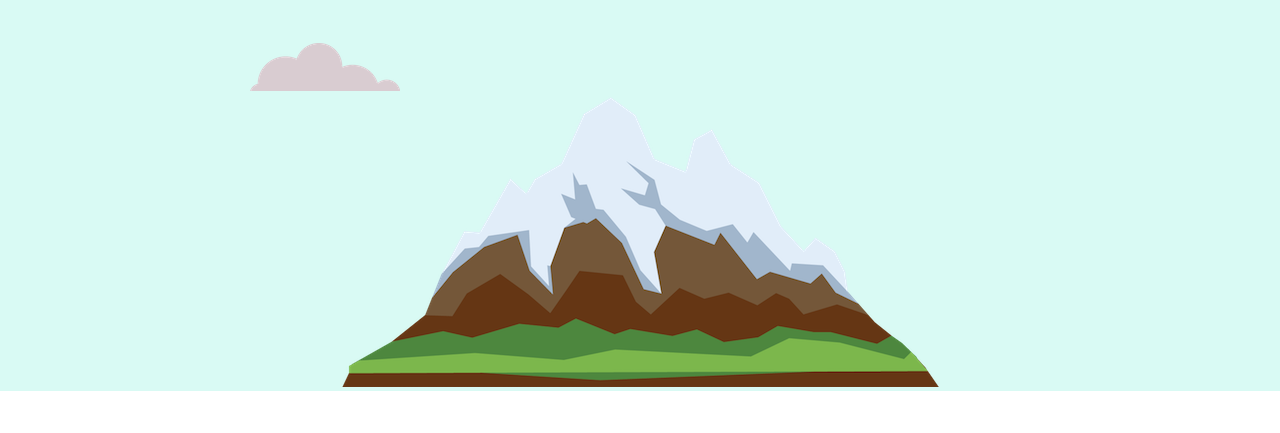
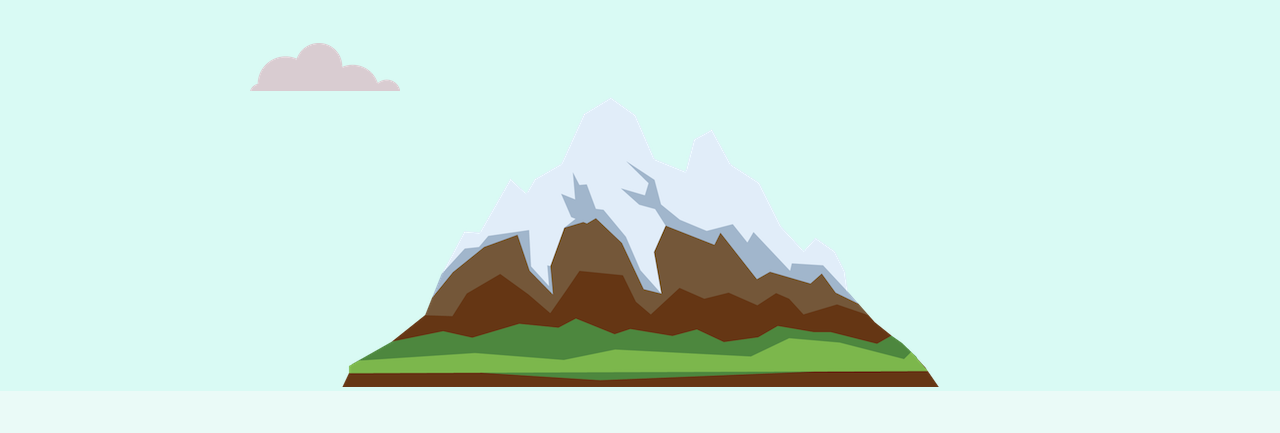
Before and after one commit to Harsh23patil/Personal-Site, a plain HTML site: page index.html in a window 1280 px wide. Shown: the part 367-800 px from the top of the page. Drawn offline with Linux system fonts and the light colour scheme.

Commit message:
changing background-color of body

```diff
--- a/style.css
+++ b/style.css
@@ -3,6 +3,7 @@ body{
     text-align: center;
     font-family: 'Merriweather', serif;
     /* background-color: #d9faf4; */
+    background-color:#eafaf7;
 }
 
 h1{
```
